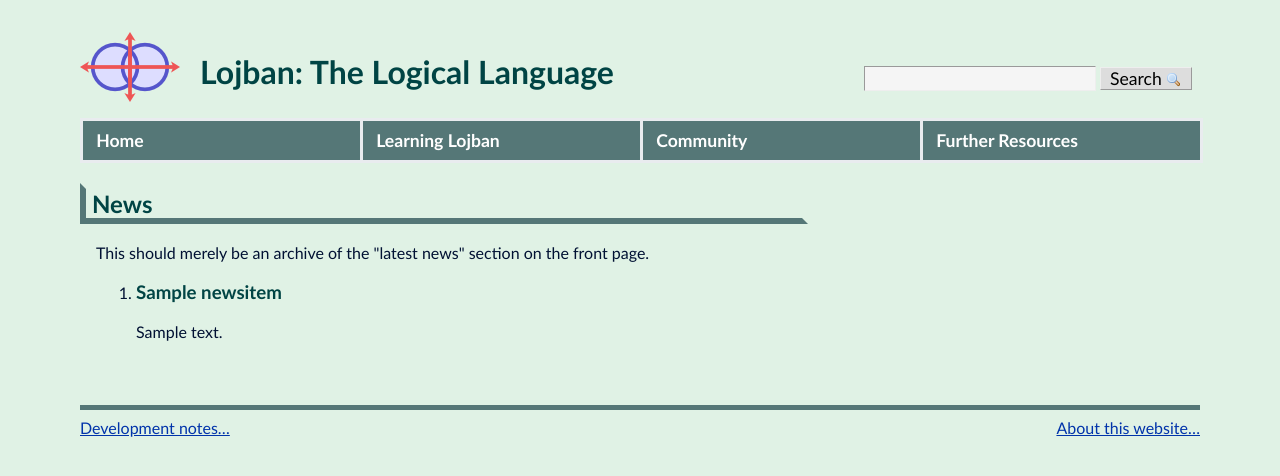
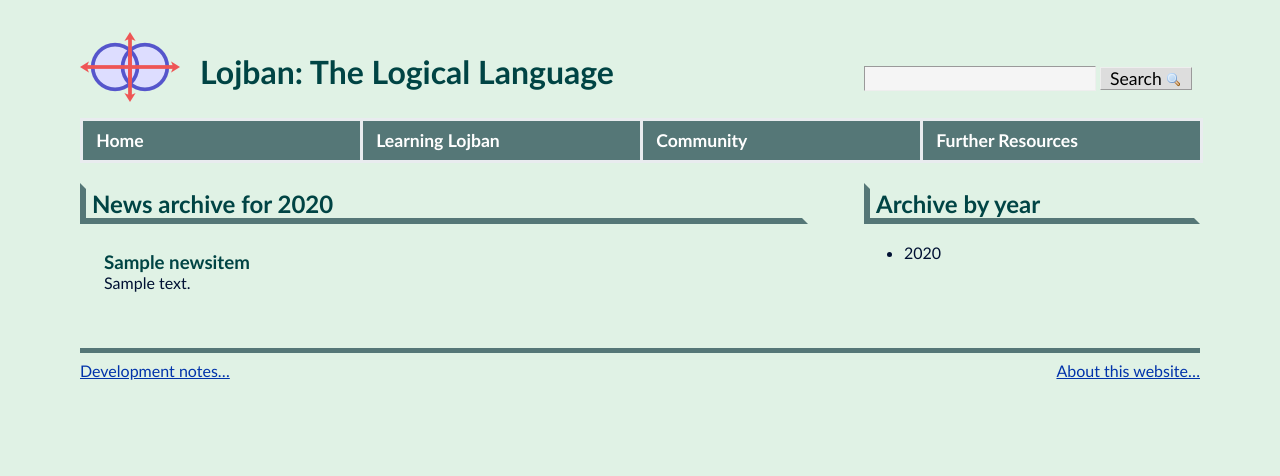
Before and after one commit to aniket12july/lojban-website, a Django app: page /news/ in a window 1280 px wide. Shown: the top 476 px of the page. Run offline with Django 3.2, Linux system fonts and the light colour scheme; tables that the repository leaves empty hold one stand-in row (values such as "Sample post"); parts of the project's set-up code (start-up, migrations or seed data) failed here and were passed over.

Commit message:
Improvements to news - split archive by year and add Atom feed.

```diff
--- a/lojban/main/models.py
+++ b/lojban/main/models.py
@@ -11,14 +11,14 @@ class NewsItem(models.Model):
     pub_date = models.DateTimeField("Date published")
     text = models.TextField()
 
+    def get_absolute_url(self):
+        return "/news/%d/#news-item-%d" % (self.pub_date.year, self.id)
+
     class Meta:
         ordering = ("-pub_date",)
 
     def __unicode__(self):
-        if self.title:
-            return self.title
-        else:
-            return dateformat.format(self.pub_date, "l d F Y")
+        return self.title or dateformat.format(self.pub_date, "l d F Y")
 
     class Admin:
         list_filter = ("pub_date",)
--- a/lojban/main/views.py
+++ b/lojban/main/views.py
@@ -8,9 +8,18 @@ def home(request):
     news_items = NewsItem.objects.all()[:2]
     return render_to_response("home.html", {"news_items": news_items}, context_instance=RequestContext(request))
 
-def news(request):
-    news_items = NewsItem.objects.all()
-    return render_to_response("news.html", {"news_items": news_items}, context_instance=RequestContext(request))
+def news(request, year=None):
+    years = NewsItem.objects.dates("pub_date", "year", order="DESC")
+    years = list(years) # Workaround for Bug #6180
+    if year is None:
+        year = years[0].year
+    year = int(year)
+    news_items = NewsItem.objects.filter(pub_date__year=year)
+    return render_to_response("news.html", {
+        "news_items": news_items,
+        "selected_year": year,
+        "years": years,
+    }, context_instance=RequestContext(request))
 
 def search(request):
     keywords = request.GET.get("keywords", "").split()
--- a/lojban/urls.py
+++ b/lojban/urls.py
@@ -4,12 +4,22 @@ from os.path import join, normpath
 from django.conf.urls.defaults import *
 from django.conf import settings
 
+from lojban.main.feeds import NewsFeed
+
+feeds = {
+    "news": NewsFeed,
+}
+
 urlpatterns = patterns('lojban.main.views',
     (r'^$', 'home'),
     (r'^search/$', 'search'),
-    (r'^news/$', 'news'),
+    (r'^news/((?P<year>.*)/)?$', 'news'),
 
     (r'^admin/', include('django.contrib.admin.urls')),
+)
+
+urlpatterns += patterns('',
+    (r'^feeds/(?P<url>.*).atom$', 'django.contrib.syndication.views.feed', {'feed_dict': feeds}),
 )
 
 urlpatterns += patterns('django.views.generic.simple',
--- a/static/stylesheets/default/screen.css
+++ b/static/stylesheets/default/screen.css
@@ -266,6 +266,34 @@ button.cancel.text {
 
 /* Feature-specific. */
 
+html body #content #news {
+}
+
+    html body #content #news ol {
+        list-style-type: none;
+        margin: 0;
+        padding: 0;
+    }
+
+        html body #content #news ol li {
+            margin: 0 1em;
+            padding: 0.5em;
+        }
+
+        html body #content #news ol li:target {
+                border: thin solid;
+                background: #cdc;
+        }
+
+            html body #content #news ol li > * {
+                margin-left: 1em;
+            }
+
+            html body #content #news ol li h3 {
+                margin: 0;
+            }
+
+
 #word-of-the-day {
 }
 
--- /dev/null
+++ b/templates/feeds/news_description.html
@@ -0,0 +1 @@
+{{obj.text|safe}}
--- a/templates/news.html
+++ b/templates/news.html
@@ -8,15 +8,12 @@
 {% endblock head %}
 
 {% block content %}
-    <div>
-        <h2>News</h2>
-        <p>
-            This should merely be an archive of the "latest news" section on the front page.
-        </p>
+    <div id="news">
+        <h2>News archive for {{selected_year}}</h2>
         {% if news_items %}
             <ol>
                 {% for item in news_items %}
-                    <li>
+                    <li id="news-item-{{item.id}}">
                         <h3>{{item}}</h3>
                         {{item.text|safe}}
                     </li>
@@ -25,3 +22,16 @@
         {% endif %}
     </div>
 {% endblock content %}
+
+{% block aux %}
+    <h2>Archive by year</h2>
+    <ul>
+        {% for year in years %}
+            {% ifequal selected_year year.year %}
+                <li><a class="current">{{year.year}}</a></li>
+            {% else %}
+                <li><a href="/news/{{year.year}}/">{{year.year}}</a></li>
+            {% endifequal %}
+        {% endfor %}
+    </ul>
+{% endblock aux %}
```
Also changed, not shown: lojban/main/feeds.py (added, +19 -0 lines).
